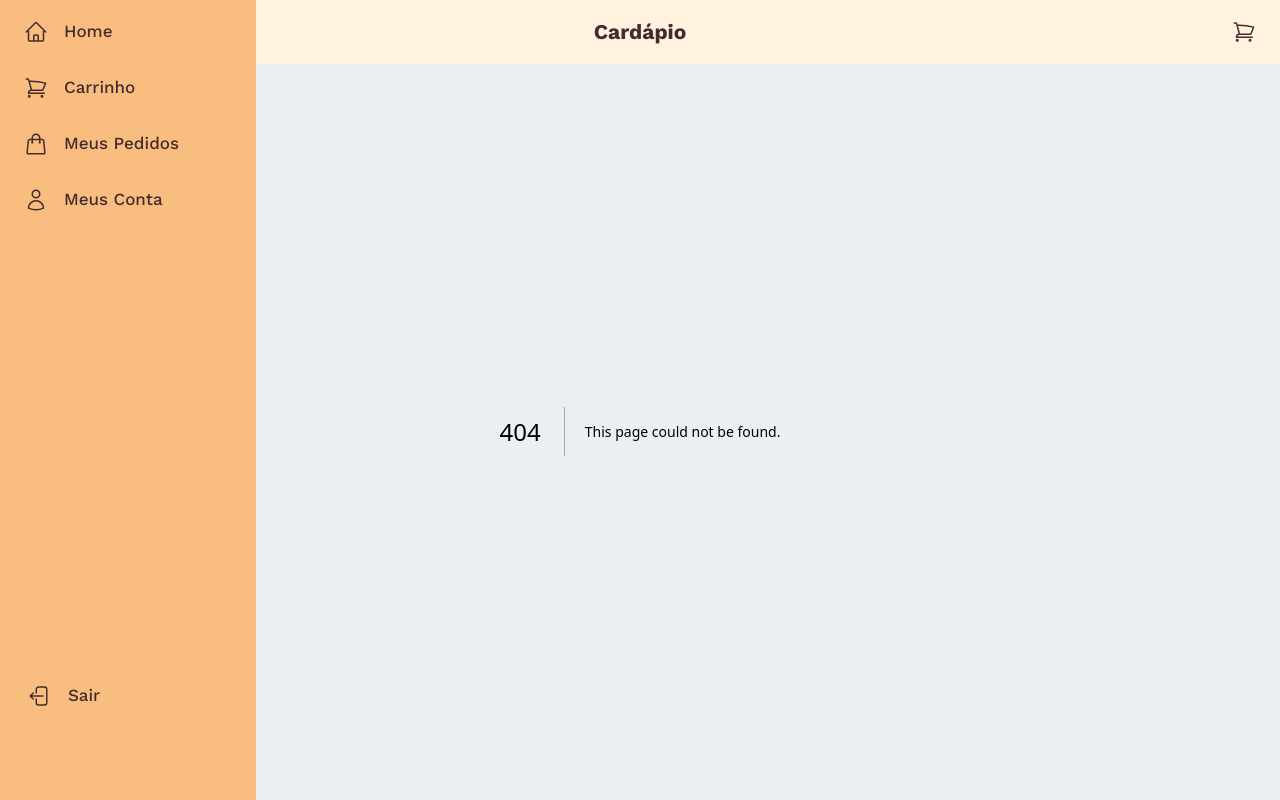
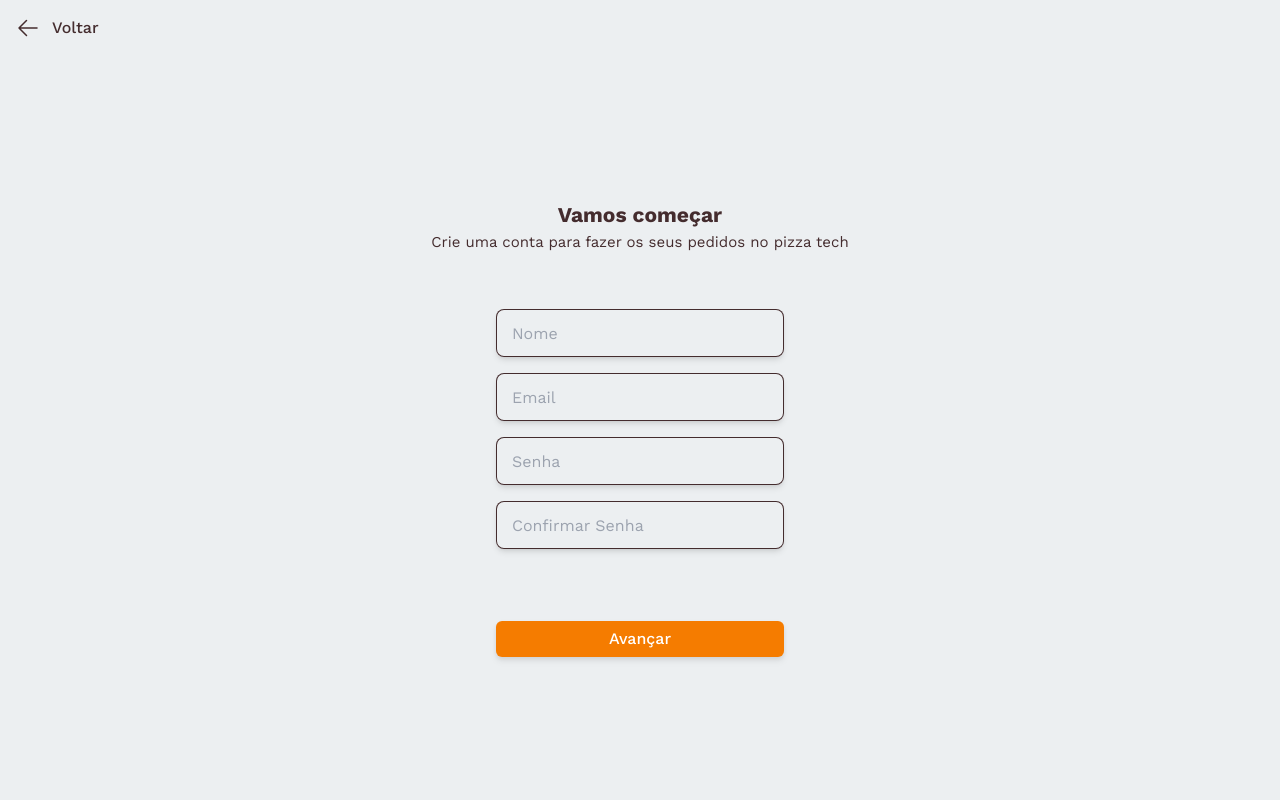
Before and after one commit to LuisHenrique97/case-prospertech, a Next.js app: page /auth/register in a window 1280 px wide. Before the commit this address had no page. Built offline with nearby package versions, Linux system fonts and the light colour scheme.

Commit message:
feat: [Authentication] - Create Account Page

```diff
--- /dev/null
+++ b/app/auth/register/page.tsx
@@ -0,0 +1,76 @@
+import { ArrowLeftIcon } from "@heroicons/react/24/outline";
+
+export default function Register() {
+	return (
+		<main className="card">
+			<div className="bg-gray w-screen h-full  flex flex-col items-center justify-between">
+				<div className="flex self-start p-4">
+					<ArrowLeftIcon
+						width={24}
+						height={24}
+						className="cursor-pointer mr-3 text-tertiary"
+					/>
+					<button>
+						<p className="text-tertiary font-medium ">Voltar</p>
+					</button>
+				</div>
+				<div className="h-full flex flex-col justify-center">
+					<div className="flex flex-col items-center mb-8 px-2">
+						<p className="text-big font-bold text-tertiary">Vamos começar</p>
+						<p className="text-small font-regular text-center text-tertiary">
+							Crie uma conta para fazer os seus pedidos no pizza tech
+						</p>
+					</div>
+					<div className="mt-4 flex flex-col gap-4 items-center p-2">
+						<input
+							type="text"
+							name="name"
+							id="name"
+							placeholder="Nome"
+							className="h-12 w-72 rounded-lg  bg-gray py-1.5 pl-4
+						 focus:ring-primary focus:ring-2 ring-1
+						outline-none ring-inset ring-tertiary shadow-md"
+						/>
+						<input
+							type="email"
+							name="email"
+							id="email"
+							placeholder="Email"
+							className="h-12 w-72 rounded-lg  bg-gray py-1.5 pl-4
+						 focus:ring-primary focus:ring-2 ring-1
+						outline-none ring-inset ring-tertiary shadow-md"
+						/>
+						<input
+							type="password"
+							name="password"
+							id="password"
+							placeholder="Senha"
+							className="h-12 w-72 rounded-lg  bg-gray py-1.5 pl-4
+						 focus:ring-primary focus:ring-2 ring-1
+						outline-none ring-inset ring-tertiary shadow-md"
+						/>
+						<input
+							type="password"
+							name="confirmPassword"
+							id="confirmPassword"
+							placeholder="Confirmar Senha"
+							className="h-12 w-72 rounded-lg  bg-gray py-1.5 pl-4
+						 focus:ring-primary focus:ring-2 ring-1
+						outline-none ring-inset ring-tertiary shadow-md"
+						/>
+					</div>
+					<div className="flex  justify-center">
+						<button
+							className="bg-primary drop-shadow-md min-w-16 h-9 p-4 w-72 mt-16
+						flex rounded-md justify-center items-center
+						hover:bg-secondary
+						"
+						>
+							<p className="text-white font-medium ">Avançar</p>
+						</button>
+					</div>
+				</div>
+			</div>
+		</main>
+	);
+}
--- a/app/globals.css
+++ b/app/globals.css
@@ -5,6 +5,6 @@
 @layer components {
 	.card {
 		@apply gap-2 bg-white;
-		@apply h-screen overflow-y-auto flex items-center justify-center flex-wrap p-1 mt-4;
+		@apply h-screen overflow-y-auto flex items-center justify-center flex-wrap;
 	}
 }
--- a/app/layout.tsx
+++ b/app/layout.tsx
@@ -21,7 +21,7 @@ export default function RootLayout({
 		<html lang="en">
 			<StoreProvider>
 				<body className={work_sans.className}>
-					<div className="flex h-screen flex-col md:flex-row bg-primary overflow-hidden">
+					<div className="flex h-screen flex-col md:flex-row overflow-hidden">
 						<div className="bg-gray h-screen w-screen flex flex-col justify-between">
 							<Header />
 							{children}
--- a/components/atoms/nav-links/nav-links.tsx
+++ b/components/atoms/nav-links/nav-links.tsx
@@ -49,7 +49,7 @@ export default function NavLinks() {
 			</div>
 			<div>
 				<Link
-					href={"/"}
+					href={"/auth/register"}
 					className=" flex grow my-2 ml-4 mb-4 items-center
 						rounded-md text-tertiary font-medium text-regular
 						hover:bg-secondary hover:mr-4 h-[48px] p-3"
--- a/components/molecules/header/header.tsx
+++ b/components/molecules/header/header.tsx
@@ -17,8 +17,10 @@ export default function Header() {
 	// A função de abrir e fechar o drawer será implentada dentro do componente
 	// E a implementação de layout deve ser feito no componente
 
+	//O Header receberar a propriedade hidden quando a pagina de login for acionada
+
 	return (
-		<div className="bg-offwhite h-max ">
+		<div className="bg-offwhite h-max drop-shadow-md hidden">
 			<div className="flex flex-row justify-between items-center py-4 px-6">
 				<Bars3Icon
 					width={24}
```
